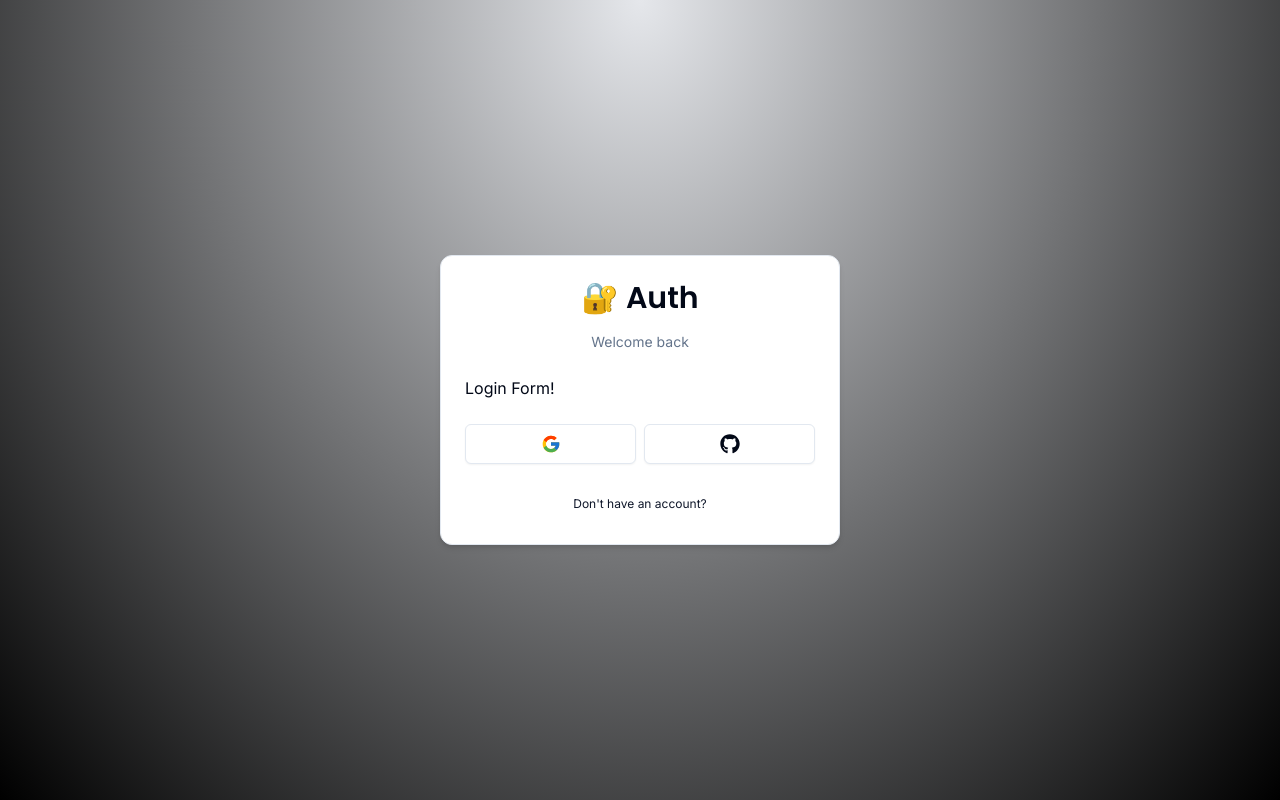
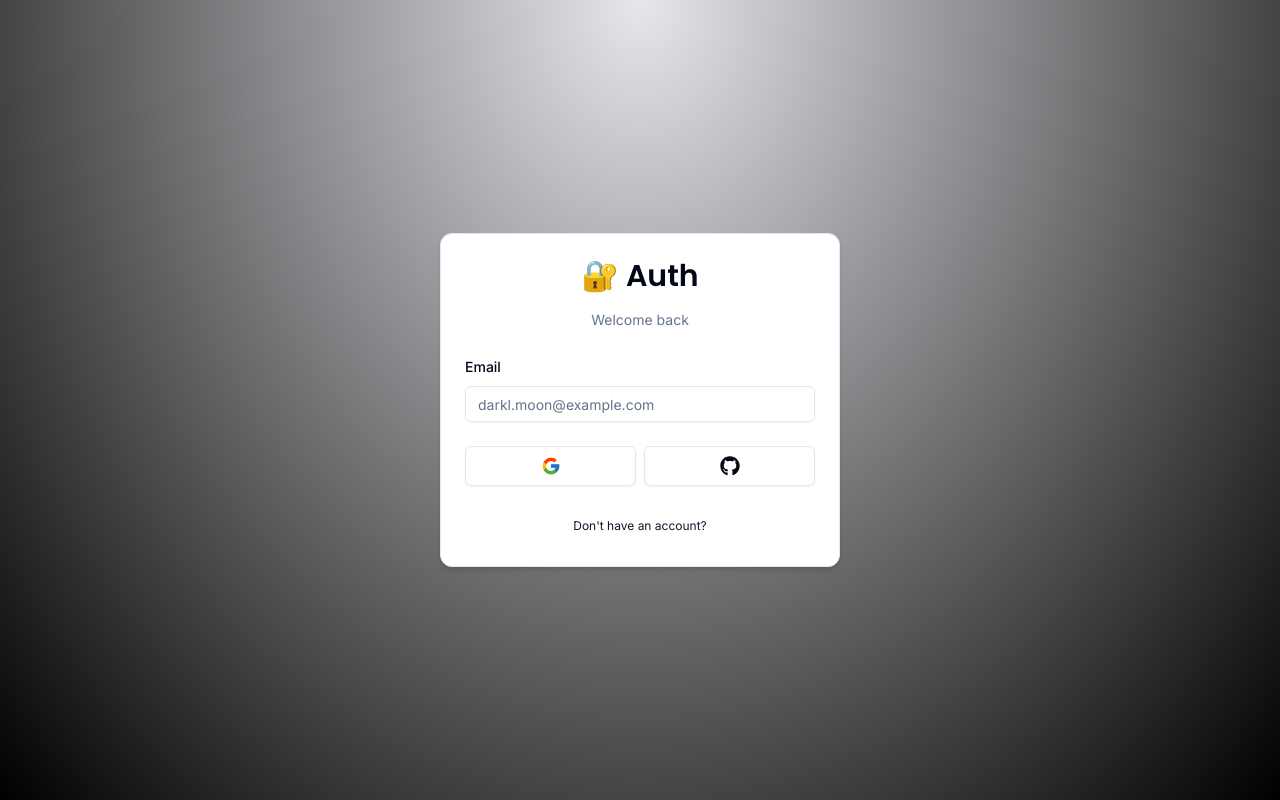
Before and after one commit to DarklMoon/auth-nextjs, a Next.js app: page /auth/login in a window 1280 px wide. Built offline with nearby package versions, Linux system fonts and the light colour scheme.

Commit message:
add: form-input

```diff
--- a/components/auth/login-form.tsx
+++ b/components/auth/login-form.tsx
@@ -1,14 +1,60 @@
-import { CardWrapper } from "@/components/auth/card-wrapper"
+"use client";
+
+import * as z from "zod";
+
+import { useForm } from "react-hook-form";
+import { zodResolver } from "@hookform/resolvers/zod";
+import { Input } from "@/components/ui/input";
+
+import { LoginSchema } from "@/schemas";
+import {
+  Form,
+  FormControl,
+  FormField,
+  FormItem,
+  FormLabel,
+  FormMessage,
+} from "@/components/ui/form";
+
+import { CardWrapper } from "@/components/auth/card-wrapper";
 
 export const LoginForm = () => {
-     return(
+  const form = useForm<z.infer<typeof LoginSchema>>({
+    resolver: zodResolver(LoginSchema),
+    defaultValues: {
+      email: "",
+      password: "",
+    },
+  });
+
+  return (
     <CardWrapper
       headerLabel="Welcome back"
       backButtonLabel="Don't have an account?"
       backButtonHref="/auth/register"
       showSocial
     >
-             Login Form!
+      <Form {...form}>
+        <form onSubmit={form.handleSubmit(() => {})} className="space-y-6">
+          <div className="space-y-4">
+            <FormField
+              control={form.control}
+              name="email"
+              render={({ field }) => (
+                <FormItem>
+                  <FormLabel htmlFor="email">Email</FormLabel>
+                  <FormControl>
+                    <Input
+                    {...field}
+                    placeholder="darkl.moon@example.com"
+                    type="email" />
+                  </FormControl>
+                </FormItem>
+              )}
+            ></FormField>
+          </div>
+        </form>
+      </Form>
     </CardWrapper>
-     )
- }
+  );
+};
--- /dev/null
+++ b/components/ui/form.tsx
@@ -0,0 +1,176 @@
+import * as React from "react"
+import * as LabelPrimitive from "@radix-ui/react-label"
+import { Slot } from "@radix-ui/react-slot"
+import {
+  Controller,
+  ControllerProps,
+  FieldPath,
+  FieldValues,
+  FormProvider,
+  useFormContext,
+} from "react-hook-form"
+
+import { cn } from "@/lib/utils"
+import { Label } from "@/components/ui/label"
+
+const Form = FormProvider
+
+type FormFieldContextValue<
+  TFieldValues extends FieldValues = FieldValues,
+  TName extends FieldPath<TFieldValues> = FieldPath<TFieldValues>
+> = {
+  name: TName
+}
+
+const FormFieldContext = React.createContext<FormFieldContextValue>(
+  {} as FormFieldContextValue
+)
+
+const FormField = <
+  TFieldValues extends FieldValues = FieldValues,
+  TName extends FieldPath<TFieldValues> = FieldPath<TFieldValues>
+>({
+  ...props
+}: ControllerProps<TFieldValues, TName>) => {
+  return (
+    <FormFieldContext.Provider value={{ name: props.name }}>
+      <Controller {...props} />
+    </FormFieldContext.Provider>
+  )
+}
+
+const useFormField = () => {
+  const fieldContext = React.useContext(FormFieldContext)
+  const itemContext = React.useContext(FormItemContext)
+  const { getFieldState, formState } = useFormContext()
+
+  const fieldState = getFieldState(fieldContext.name, formState)
+
+  if (!fieldContext) {
+    throw new Error("useFormField should be used within <FormField>")
+  }
+
+  const { id } = itemContext
+
+  return {
+    id,
+    name: fieldContext.name,
+    formItemId: `${id}-form-item`,
+    formDescriptionId: `${id}-form-item-description`,
+    formMessageId: `${id}-form-item-message`,
+    ...fieldState,
+  }
+}
+
+type FormItemContextValue = {
+  id: string
+}
+
+const FormItemContext = React.createContext<FormItemContextValue>(
+  {} as FormItemContextValue
+)
+
+const FormItem = React.forwardRef<
+  HTMLDivElement,
+  React.HTMLAttributes<HTMLDivElement>
+>(({ className, ...props }, ref) => {
+  const id = React.useId()
+
+  return (
+    <FormItemContext.Provider value={{ id }}>
+      <div ref={ref} className={cn("space-y-2", className)} {...props} />
+    </FormItemContext.Provider>
+  )
+})
+FormItem.displayName = "FormItem"
+
+const FormLabel = React.forwardRef<
+  React.ElementRef<typeof LabelPrimitive.Root>,
+  React.ComponentPropsWithoutRef<typeof LabelPrimitive.Root>
+>(({ className, ...props }, ref) => {
+  const { error, formItemId } = useFormField()
+
+  return (
+    <Label
+      ref={ref}
+      className={cn(error && "text-destructive", className)}
+      htmlFor={formItemId}
+      {...props}
+    />
+  )
+})
+FormLabel.displayName = "FormLabel"
+
+const FormControl = React.forwardRef<
+  React.ElementRef<typeof Slot>,
+  React.ComponentPropsWithoutRef<typeof Slot>
+>(({ ...props }, ref) => {
+  const { error, formItemId, formDescriptionId, formMessageId } = useFormField()
+
+  return (
+    <Slot
+      ref={ref}
+      id={formItemId}
+      aria-describedby={
+        !error
+          ? `${formDescriptionId}`
+          : `${formDescriptionId} ${formMessageId}`
+      }
+      aria-invalid={!!error}
+      {...props}
+    />
+  )
+})
+FormControl.displayName = "FormControl"
+
+const FormDescription = React.forwardRef<
+  HTMLParagraphElement,
+  React.HTMLAttributes<HTMLParagraphElement>
+>(({ className, ...props }, ref) => {
+  const { formDescriptionId } = useFormField()
+
+  return (
+    <p
+      ref={ref}
+      id={formDescriptionId}
+      className={cn("text-[0.8rem] text-muted-foreground", className)}
+      {...props}
+    />
+  )
+})
+FormDescription.displayName = "FormDescription"
+
+const FormMessage = React.forwardRef<
+  HTMLParagraphElement,
+  React.HTMLAttributes<HTMLParagraphElement>
+>(({ className, children, ...props }, ref) => {
+  const { error, formMessageId } = useFormField()
+  const body = error ? String(error?.message) : children
+
+  if (!body) {
+    return null
+  }
+
+  return (
+    <p
+      ref={ref}
+      id={formMessageId}
+      className={cn("text-[0.8rem] font-medium text-destructive", className)}
+      {...props}
+    >
+      {body}
+    </p>
+  )
+})
+FormMessage.displayName = "FormMessage"
+
+export {
+  useFormField,
+  Form,
+  FormItem,
+  FormLabel,
+  FormControl,
+  FormDescription,
+  FormMessage,
+  FormField,
+}
--- /dev/null
+++ b/components/ui/input.tsx
@@ -0,0 +1,25 @@
+import * as React from "react"
+
+import { cn } from "@/lib/utils"
+
+export interface InputProps
+  extends React.InputHTMLAttributes<HTMLInputElement> {}
+
+const Input = React.forwardRef<HTMLInputElement, InputProps>(
+  ({ className, type, ...props }, ref) => {
+    return (
+      <input
+        type={type}
+        className={cn(
+          "flex h-9 w-full rounded-md border border-input bg-transparent px-3 py-1 text-sm shadow-sm transition-colors file:border-0 file:bg-transparent file:text-sm file:font-medium placeholder:text-muted-foreground focus-visible:outline-none focus-visible:ring-1 focus-visible:ring-ring disabled:cursor-not-allowed disabled:opacity-50",
+          className
+        )}
+        ref={ref}
+        {...props}
+      />
+    )
+  }
+)
+Input.displayName = "Input"
+
+export { Input }
--- /dev/null
+++ b/components/ui/label.tsx
@@ -0,0 +1,26 @@
+"use client"
+
+import * as React from "react"
+import * as LabelPrimitive from "@radix-ui/react-label"
+import { cva, type VariantProps } from "class-variance-authority"
+
+import { cn } from "@/lib/utils"
+
+const labelVariants = cva(
+  "text-sm font-medium leading-none peer-disabled:cursor-not-allowed peer-disabled:opacity-70"
+)
+
+const Label = React.forwardRef<
+  React.ElementRef<typeof LabelPrimitive.Root>,
+  React.ComponentPropsWithoutRef<typeof LabelPrimitive.Root> &
+    VariantProps<typeof labelVariants>
+>(({ className, ...props }, ref) => (
+  <LabelPrimitive.Root
+    ref={ref}
+    className={cn(labelVariants(), className)}
+    {...props}
+  />
+))
+Label.displayName = LabelPrimitive.Root.displayName
+
+export { Label }
--- a/package.json
+++ b/package.json
@@ -9,16 +9,20 @@
     "lint": "next lint"
   },
   "dependencies": {
+    "@hookform/resolvers": "^3.3.4",
     "@radix-ui/react-icons": "^1.3.0",
+    "@radix-ui/react-label": "^2.0.2",
     "@radix-ui/react-slot": "^1.0.2",
     "class-variance-authority": "^0.7.0",
     "clsx": "^2.1.0",
     "next": "14.1.4",
     "react": "^18",
     "react-dom": "^18",
+    "react-hook-form": "^7.51.2",
     "react-icons": "^5.0.1",
     "tailwind-merge": "^2.2.2",
-    "tailwindcss-animate": "^1.0.7"
+    "tailwindcss-animate": "^1.0.7",
+    "zod": "^3.22.4"
   },
   "devDependencies": {
     "@types/node": "^20",
--- /dev/null
+++ b/schemas/index.ts
@@ -0,0 +1,6 @@
+import * as z from "zod";
+
+export const LoginSchema = z.object({
+  email: z.string().email(),
+  password: z.string(),
+});
```
Also changed, not shown: 1 other file (tests, documents, lock files or other folders). Lines whose indentation alone changed are shown as unchanged.
